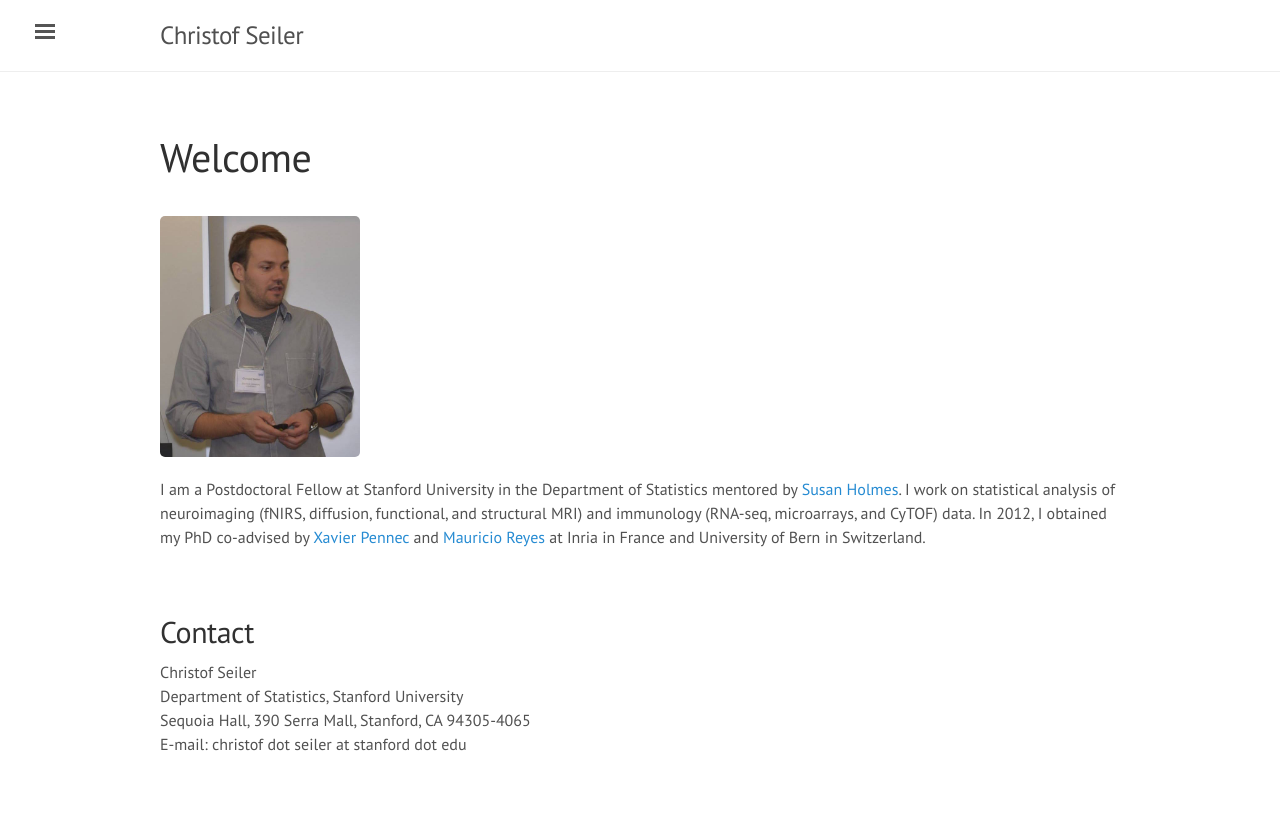
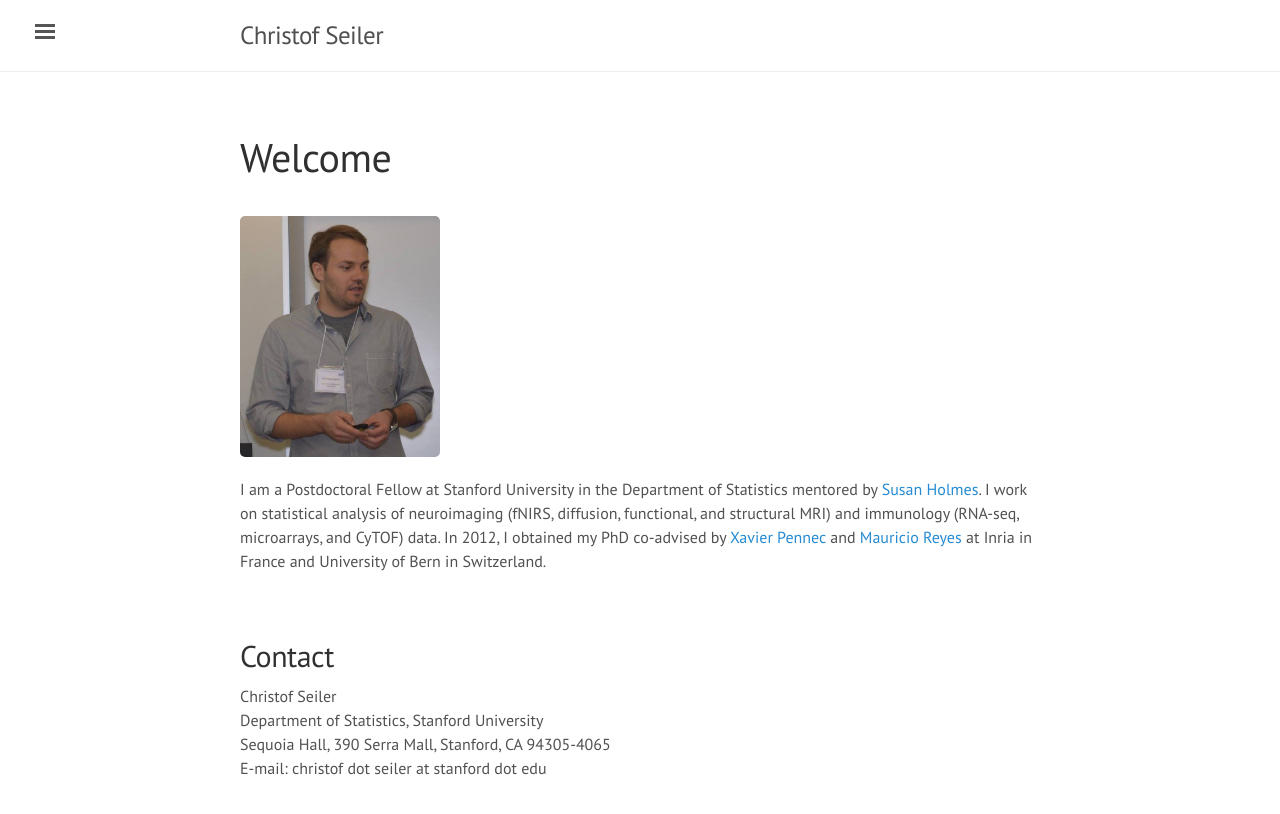
Before and after one commit to ChristofSeiler/ChristofSeiler.github.io, a Jekyll site: the page built from index.html, in a window 1280 px wide. Shown: the top 814 px of the page. Built offline with Jekyll 4.4.1, drawn with Linux system fonts in a browser that asks for light colours; the list of posts is cut into pages by our own code.

Commit message:
a little less wide

```diff
--- a/public/css/lanyon.css
+++ b/public/css/lanyon.css
@@ -89,7 +89,7 @@
 }
 @media (min-width: 56em) {
   .container {
-    max-width: 50rem;
+    max-width: 42rem;
   }
 }
 
```
